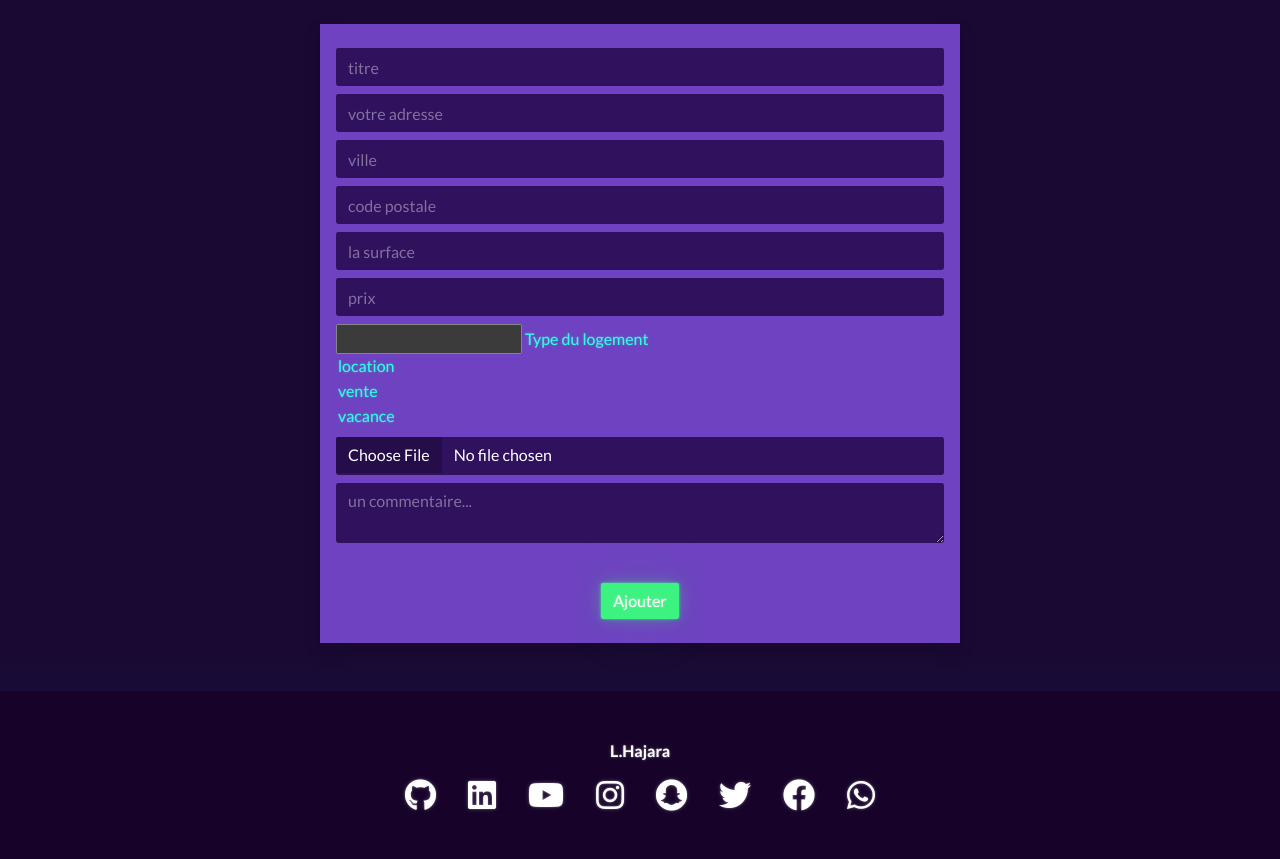
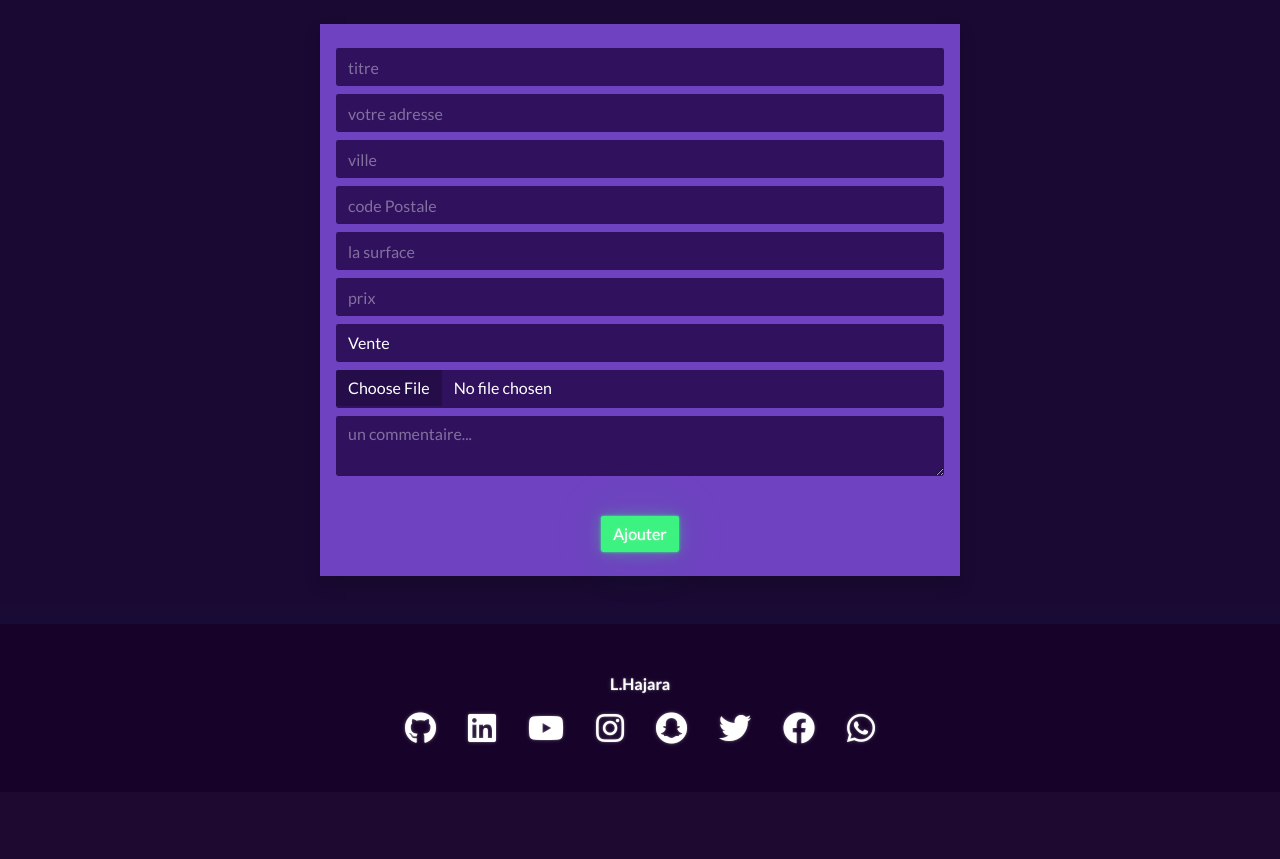
Before and after one commit to LHajara/Examen_php_eval, a PHP site: page /rajoutez.php in a window 1280 px wide. Shown: the part 166-1025 px from the top of the page. After the commit the page ends 911 px from the top, so only its background shows below. Run offline with PHP 8.4, Linux system fonts and the light colour scheme; some libraries are stand-ins or nearby versions.

Commit message:
commit 6

```diff
--- a/accueil.php
+++ b/accueil.php
@@ -8,10 +8,11 @@
 <main>
 <div class="container">
     <div class="jumbotron my-8 text-center">
-        <h2 class="display-3 text-danger">
+        <h2 class="display-3 text-danger  ">
             Immo-Lation
         </h2>
-        <p class="lead">Votre site de logement, enflammez vos séjours et vacances!</p>
+        <p class="lead  text-dark">Votre site de logement! <br>Retrouvez plus d'1 million d'annonces immobilières sur Logic-immo.com.
+        <br> Annonces immobilières issues de nos agences partenaires partout en France : achat, ...</p>
         <hr class="my-4">
 
         <p class="lead">
--- a/rajoutez.php
+++ b/rajoutez.php
@@ -2,32 +2,33 @@
 
 <!DOCTYPE html>
 <html lang="en">
+
 <head>
     <meta charset="UTF-8">
     <meta http-equiv="X-UA-Compatible" content="IE=edge">
     <meta name="viewport" content="width=device-width, initial-scale=1.0">
-    <title>Document</title>
+    <title>immo-lation</title>
 </head>
+
 <body>
     <h2 class="my-5 text-center"> Ajoutez votre bien</h2>
 
     <form class="bg-primary shadow p-3 form-group col-6 m-auto border" action="createValid.php" method="post">
-            <input type="text" class="form-control my-2" name="nom" placeholder="titre">
+        <input type="text" class="form-control my-2" name="titre" placeholder="titre">
         <input type="text" class="form-control my-2" name="adresse" placeholder="votre adresse">
         <input type="text" class="form-control my-2" name="ville" placeholder="ville">
-            <input type="number" class="form-control my-2" name="cp" placeholder="code postale">
+        <input type="number" class="form-control my-2" name="cp" placeholder="code Postale">
         <input type="number" class="form-control my-2" name="surface" placeholder="la surface">
         <input type="number" class="form-control my-2" name="prix" placeholder="prix">
-            <input type="select">
-            <libellé>Type du logement</libellé>
-            <option valeur="valeur1">location</option>
-            <option valeur="valeur2">vente</option>
-            <option valeur="valeur3">vacance</option> </input>
-
-            <input type="file" class="form-control my-2" name="photo" placeholder="photo"  >
-            <textarea type="text" class="form-control my-2" name="type" placeholder="un commentaire..."></textarea>
+        <select id="monselect" name="type" class="form-control my-2">
+            <option value="valeur1">Location</option>
+            <option value="valeur2" selected>Vente</option>
+            <option value="valeur3">Vacances</option>
+        </select>
+        <input type="file" class="form-control my-2" name="photo" placeholder="photo">
+        <textarea type="text" class="form-control my-2" name="description" placeholder="un commentaire..."></textarea>
         <br>
-            <button type="submit" class="m-auto my-2 d-block btn btn-success">Ajouter</button>
+        <button type="submit" class="m-auto my-2 d-block btn btn-success" >Ajouter</button>
     </form>
 
 
@@ -36,4 +37,5 @@
 
     <?php require_once "./parts/footer.php" ?>
 </body>
+
 </html>
```
Also changed, not shown: createValid.php (added, +53 -0 lines), code.appart.php (deleted). Lines whose indentation alone changed are shown as unchanged.
